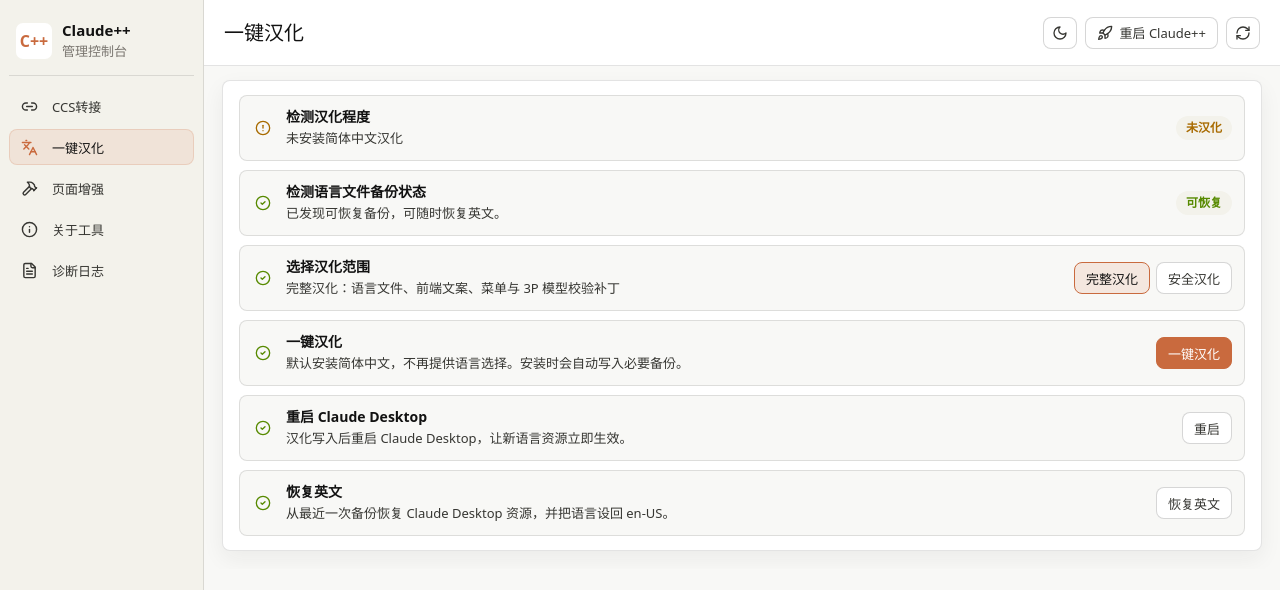
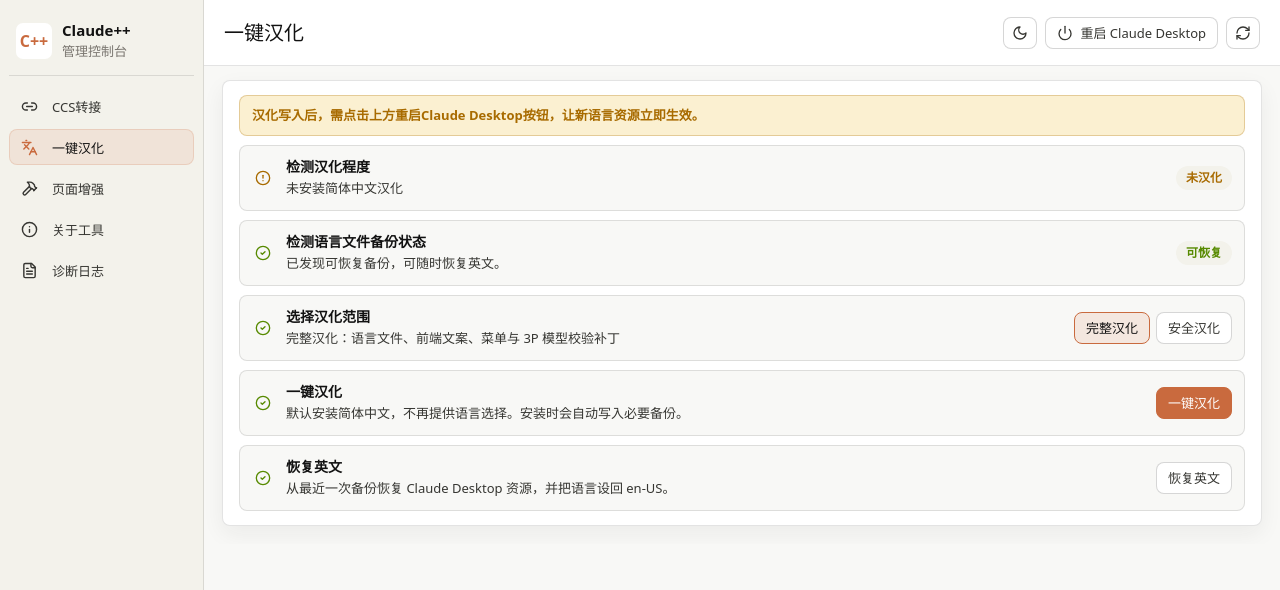
Before and after one commit to laoguo2025/claude-plus-plus, a React (Vite) app: page / in a window 1280 px wide. Both pictures are taken after a click on the button "一键汉化". Shown: the top 590 px of the page. Built offline with nearby package versions, Linux system fonts and the light colour scheme.

Commit message:
fix: align restart prompts and mapping table

```diff
--- a/src/App.css
+++ b/src/App.css
@@ -233,6 +233,7 @@ select {
   font-size: 20px;
   font-weight: 400;
   line-height: 1.2;
+  white-space: nowrap;
 }
 
 .topbar p {
@@ -263,17 +264,17 @@ select {
 }
 
 .overviewPage {
-  grid-template-rows: 116px 176px minmax(0, 1fr);
+  grid-template-rows: 134px 176px minmax(0, 1fr);
 }
 
 .mechanismNote {
   display: grid;
   align-content: start;
-  gap: 5px;
+  gap: 8px;
   overflow: hidden;
   color: var(--accent);
   font-size: 12.5px;
-  line-height: 1.28;
+  line-height: 1.5;
 }
 
 .mechanismNote span,
@@ -643,14 +644,9 @@ select {
   justify-content: flex-end;
 }
 
-.enhanceActions button,
-.restartCard > button {
+.enhanceActions button {
   min-height: 28px;
   padding: 0 10px;
-}
-
-.restartCard {
-  min-height: 72px;
 }
 
 .enhanceCategory {
@@ -693,6 +689,17 @@ select {
   gap: 9px;
   min-height: 0;
   overflow: auto;
+}
+
+.actionNotice {
+  border: 1px solid rgba(168, 107, 0, 0.28);
+  border-radius: 8px;
+  background: var(--warning-bg);
+  color: var(--warning);
+  font-size: 13px;
+  font-weight: 600;
+  line-height: 1.45;
+  padding: 10px 12px;
 }
 
 .workflowRow {
@@ -1004,3 +1011,24 @@ select {
     justify-self: initial;
   }
 }
+
+@media (max-width: 940px) {
+  .topbar {
+    gap: 10px;
+  }
+
+  .topbarActions {
+    min-width: 0;
+    gap: 6px;
+  }
+
+  .topbarActions .iconButton:not(.square) {
+    width: 34px;
+    min-width: 34px;
+    padding: 0;
+  }
+
+  .topbarActions .iconButton:not(.square) span {
+    display: none;
+  }
+}
--- a/src/App.tsx
+++ b/src/App.tsx
@@ -15,8 +15,8 @@ import {
   PackageCheck,
   Plug,
   Moon,
+  Power,
   RefreshCw,
-  Rocket,
   Sun,
   type LucideProps,
 } from "lucide-react";
@@ -301,18 +301,6 @@ function App() {
     }
   };
 
-  const restartClaudePlus = async () => {
-    setBusy(true);
-    setErr("");
-    try {
-      await callCommand("restart_claude_plus");
-    } catch (e) {
-      setErr(String(e));
-    } finally {
-      setBusy(false);
-    }
-  };
-
   const toggleTheme = () => {
     setTheme((current) => (current === "dark" ? "light" : "dark"));
   };
@@ -435,9 +423,9 @@ function App() {
             >
               {theme === "dark" ? <Sun size={16} /> : <Moon size={16} />}
             </button>
-            <button className="iconButton" disabled={busy} onClick={restartClaudePlus} title="重启 Claude++">
-              <Rocket size={16} />
-              <span>重启 Claude++</span>
+            <button className="iconButton" disabled={busy} onClick={restartClaudeDesktop} title="重启 Claude Desktop">
+              <Power size={16} />
+              <span>重启 Claude Desktop</span>
             </button>
             <button className="iconButton square" disabled={busy} onClick={refresh} title="刷新本页" aria-label="刷新本页">
               <RefreshCw size={16} />
@@ -468,7 +456,6 @@ function App() {
               setZhScope={setZhScope}
               installClaudeZh={installClaudeZh}
               backupClaudeZh={backupClaudeZh}
-              restartClaudeDesktop={restartClaudeDesktop}
               uninstallClaudeZh={uninstallClaudeZh}
             />
           )}
@@ -478,7 +465,6 @@ function App() {
               busy={busy}
               enhanceStatus={enhanceStatus}
               installClaudeEnhance={installClaudeEnhance}
-              restartClaudeDesktop={restartClaudeDesktop}
               uninstallClaudeEnhance={uninstallClaudeEnhance}
             />
           )}
@@ -601,7 +587,6 @@ function LocalizationPage({
   setZhScope,
   installClaudeZh,
   backupClaudeZh,
-  restartClaudeDesktop,
   uninstallClaudeZh,
 }: {
   busy: boolean;
@@ -610,7 +595,6 @@ function LocalizationPage({
   setZhScope: (value: LocalizationScope) => void;
   installClaudeZh: () => Promise<void>;
   backupClaudeZh: () => Promise<void>;
-  restartClaudeDesktop: () => Promise<void>;
   uninstallClaudeZh: () => Promise<void>;
 }) {
   const statusText = zhStatus?.installed
@@ -629,6 +613,9 @@ function LocalizationPage({
     <div className="localizationFlow">
       <section className="panel localizationChecklist">
         <div className="workflowRows">
+          <div className="actionNotice">
+            汉化写入后，需点击上方重启Claude Desktop按钮，让新语言资源立即生效。
+          </div>
           <WorkflowRow
             ok={!!zhStatus?.installed}
             title="检测汉化程度"
@@ -690,16 +677,6 @@ function LocalizationPage({
             }
           />
           <WorkflowRow
-            ok={!!zhStatus?.claude_found}
-            title="重启 Claude Desktop"
-            description="汉化写入后重启 Claude Desktop，让新语言资源立即生效。"
-            action={
-              <button disabled={disabledByMissingClaude} onClick={restartClaudeDesktop}>
-                重启
-              </button>
-            }
-          />
-          <WorkflowRow
             ok={!!zhStatus?.backup_available}
             title="恢复英文"
             description="从最近一次备份恢复 Claude Desktop 资源，并把语言设回 en-US。"
@@ -749,13 +726,11 @@ function EnhancePage({
   busy,
   enhanceStatus,
   installClaudeEnhance,
-  restartClaudeDesktop,
   uninstallClaudeEnhance,
 }: {
   busy: boolean;
   enhanceStatus: ClaudeEnhanceStatus | null;
   installClaudeEnhance: (feature: string) => Promise<void>;
-  restartClaudeDesktop: () => Promise<void>;
   uninstallClaudeEnhance: (feature: string) => Promise<void>;
 }) {
   const disabledByMissingClaude = busy || !enhanceStatus?.supported || !enhanceStatus?.claude_found;
@@ -764,6 +739,9 @@ function EnhancePage({
   return (
     <div className="enhanceFlow">
       <div className="enhanceCards">
+        <div className="actionNotice enhanceActionNotice">
+          增强脚本开启后，需点击上方重启Claude Desktop按钮，让页面立即生效。
+        </div>
         {features.map((feature) => (
           <EnhanceCard
             key={feature.id}
@@ -773,18 +751,6 @@ function EnhancePage({
             onUninstall={() => uninstallClaudeEnhance(feature.id)}
           />
         ))}
-        <div className="workflowRow enhanceWorkflowRow restartCard">
-          <div className="rowIcon success">
-            <RefreshCw size={17} />
-          </div>
-          <div className="workflowCopy">
-            <strong>重启 Claude Desktop</strong>
-            <span>重启 Claude Desktop，让已启用的页面增强立即出现在对应位置。</span>
-          </div>
-          <button disabled={disabledByMissingClaude} onClick={restartClaudeDesktop}>
-            重启
-          </button>
-        </div>
       </div>
     </div>
   );
@@ -1055,21 +1021,29 @@ function MiniMapping({ mappings, emptyText }: { mappings: Mapping[]; emptyText:
     <div className="miniTable">
       {!!mappings.length && (
         <div className="miniTableHead">
-          <span>Claude 菜单显示名</span>
-          <span>CCS 角色</span>
-          <span>实际模型</span>
+          <span>CCS模型角色</span>
+          <span>Claude模型显示名</span>
+          <span>实际请求模型</span>
         </div>
       )}
       {mappings.map((m) => (
         <div key={m.role}>
-          <strong>{m.display}</strong>
-          <span>{m.role}</span>
+          <strong>{ccsRoleLabel(m.role_kind)}</strong>
+          <span>{m.display}</span>
           <code>{m.model}</code>
         </div>
       ))}
       {!mappings.length && <div className="emptyInline">{emptyText}</div>}
     </div>
   );
+}
+
+function ccsRoleLabel(roleKind: string) {
+  const normalized = roleKind.toLowerCase();
+  if (normalized === "opus") return "Opus";
+  if (normalized === "sonnet") return "Sonnet";
+  if (normalized === "haiku") return "Haiku";
+  return roleKind || "未知";
 }
 
 function KeyValue({ label, value }: { label: string; value: string }) {
```
Also changed, not shown: .workbench/governance/2026-06-02-topbar-restart-and-prompts.md (added), 1 other file (tests, documents, lock files or other folders).
